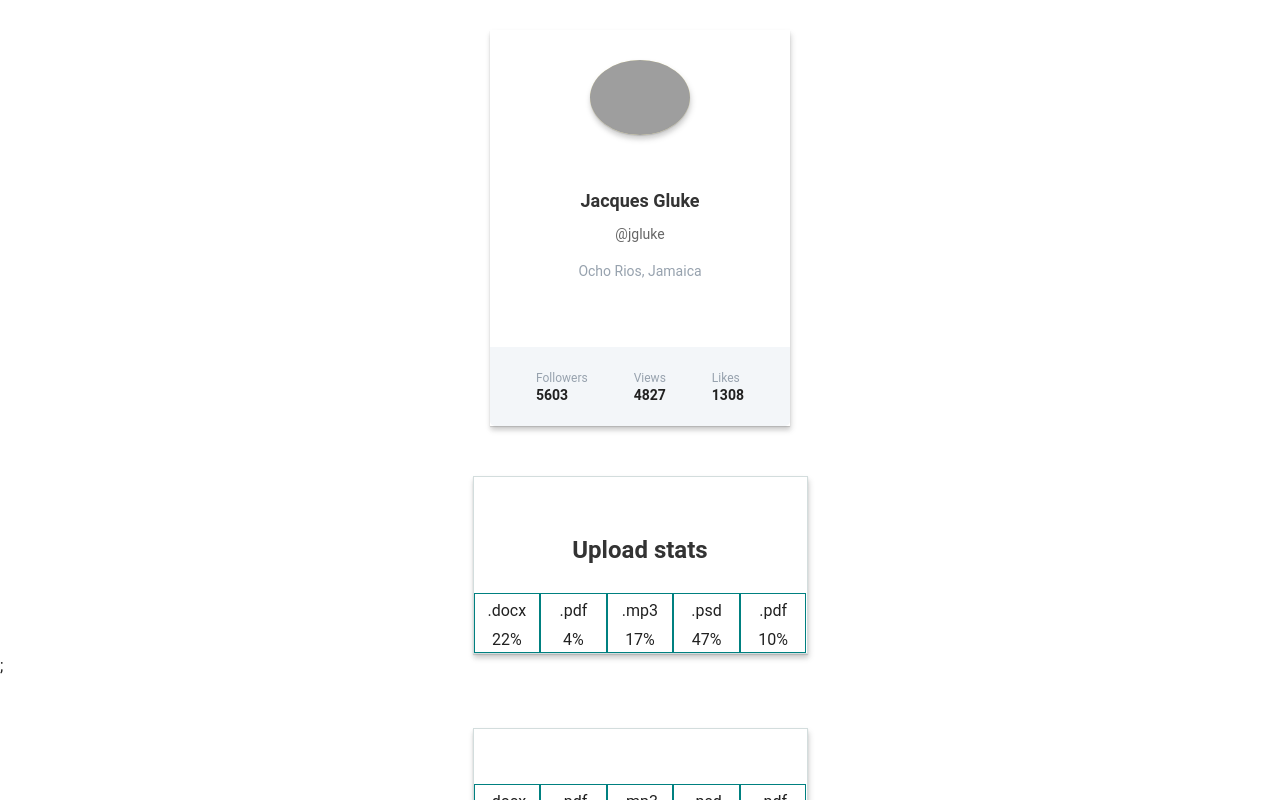
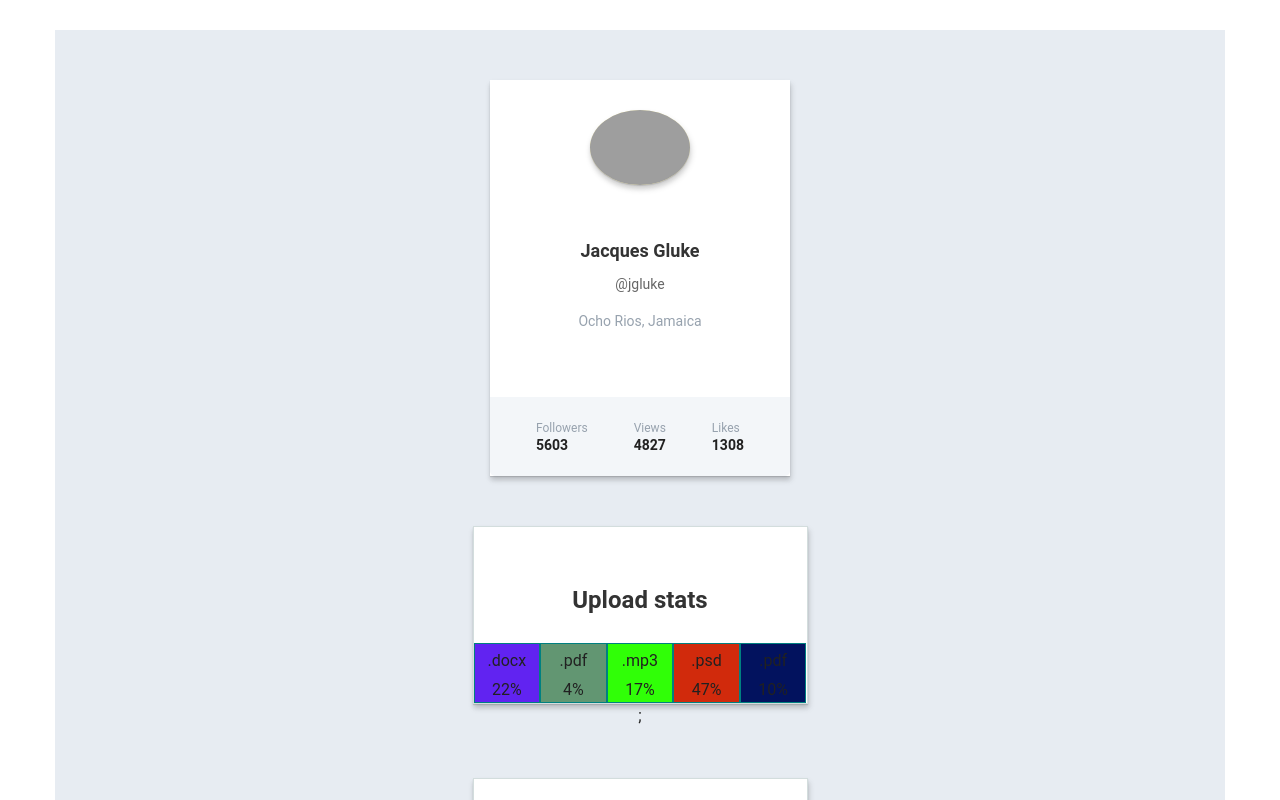
Before and after one commit to Suizanna/goit-react-hw-01-components, a React (Create React App) app: page / in a window 1280 px wide. Shown: the top 800 px of the page. Built offline with nearby package versions, Linux system fonts and the light colour scheme; grey boxes are pictures that could not be loaded.

Commit message:
TransactionHistory

```diff
--- a/src/App.js
+++ b/src/App.js
@@ -4,6 +4,7 @@ import user from './components/Profile/user.json';
 import Statistics from "./components/Statistics/Statistics";
 import statisticalData from "./components/Statistics/statistical-data.json";
 
+import Container from './components/Container/Container';
 
 import FriendList from './components/FriendList/FriendList';
 import friends from './components/FriendList/friends.json';
@@ -13,7 +14,7 @@ import transactions from "./components/TransactionHistory/transactions.json";
 
 //главный компонент. один файл, один компонент. пропсы
 const App = () => (
-  <>
+  <Container>
     <Profile
       name={user.name}
       tag={user.tag}
@@ -26,7 +27,7 @@ const App = () => (
     <Statistics stats={statisticalData} />;
     <FriendList friends={friends} />,
     <TransactionHistory items={transactions} />
-  </>
+  </Container>
 );
 
 //это модуль и из него нужно экспорт компонент
--- /dev/null
+++ b/src/components/Container/Container.js
@@ -0,0 +1,7 @@
+import s from './Container.module.css';
+
+function Container({ children }) {
+    return <div className={s.container}>{children}</div>;
+}
+
+export default Container;
--- /dev/null
+++ b/src/components/Container/Container.module.css
@@ -0,0 +1,8 @@
+.container {
+  max-width: 1170px;
+  margin-left: auto;
+  margin-right: auto;
+  text-align: center;
+  padding: 50px 15px;
+  background-color: var(--bgColorContainer);
+}
--- a/src/components/Statistics/Statistics.js
+++ b/src/components/Statistics/Statistics.js
@@ -1,5 +1,6 @@
 import React from 'react';
 import PropTypes from 'prop-types';
+import RGB from './getRandomColor';
 import styles from './statistical.module.css';
 
 
@@ -11,7 +12,7 @@ const Statistics = ({ title, stats }) => (
 
     <ul className={styles.stat_list}>
       {stats.map(stat => (
-        <li className={styles.item} key={stat.id}>
+        <li className={styles.item} key={stat.id} style={{ backgroundColor: `${RGB()}` }}>
           <span className={styles.label}>{stat.label}</span>
           <span className={styles.percentage}>{stat.percentage}%</span>
         </li>
--- /dev/null
+++ b/src/components/Statistics/getRandomColor.js
@@ -0,0 +1,9 @@
+
+const getRandomColor = () => {
+    const r = Math.round(Math.random() * 256);
+    const g = Math.round(Math.random() * 256);
+    const b = Math.round(Math.random() * 256);
+    return `rgb(${r}, ${g}, ${b})`;
+};
+
+export default getRandomColor;
--- a/src/components/Statistics/statistical.module.css
+++ b/src/components/Statistics/statistical.module.css
@@ -9,6 +9,7 @@
   box-shadow: var(--boxShadow);
   transition: transform 250ms var(--timingFn);
 }
+
 .statistics:hover,
 .statistics:focus {
   transform: scale(1.1);
--- a/src/components/TransactionHistory/TransactionHistory.module.css
+++ b/src/components/TransactionHistory/TransactionHistory.module.css
@@ -40,7 +40,6 @@ td {
   padding: 20px;
 }
 
-
 .cell {
   width: 200px;
   padding: 10px 0;
```
Also changed, not shown: src/index.css (+1 -15 lines).
